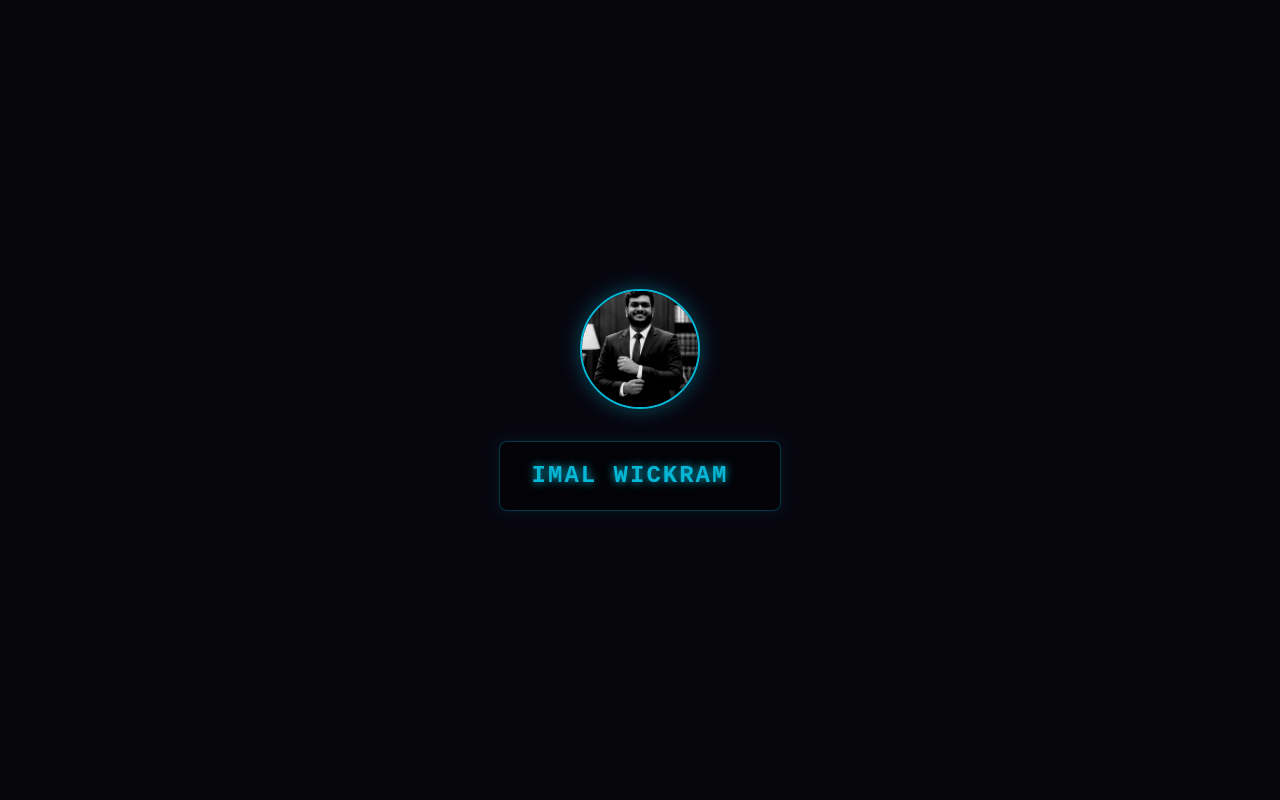
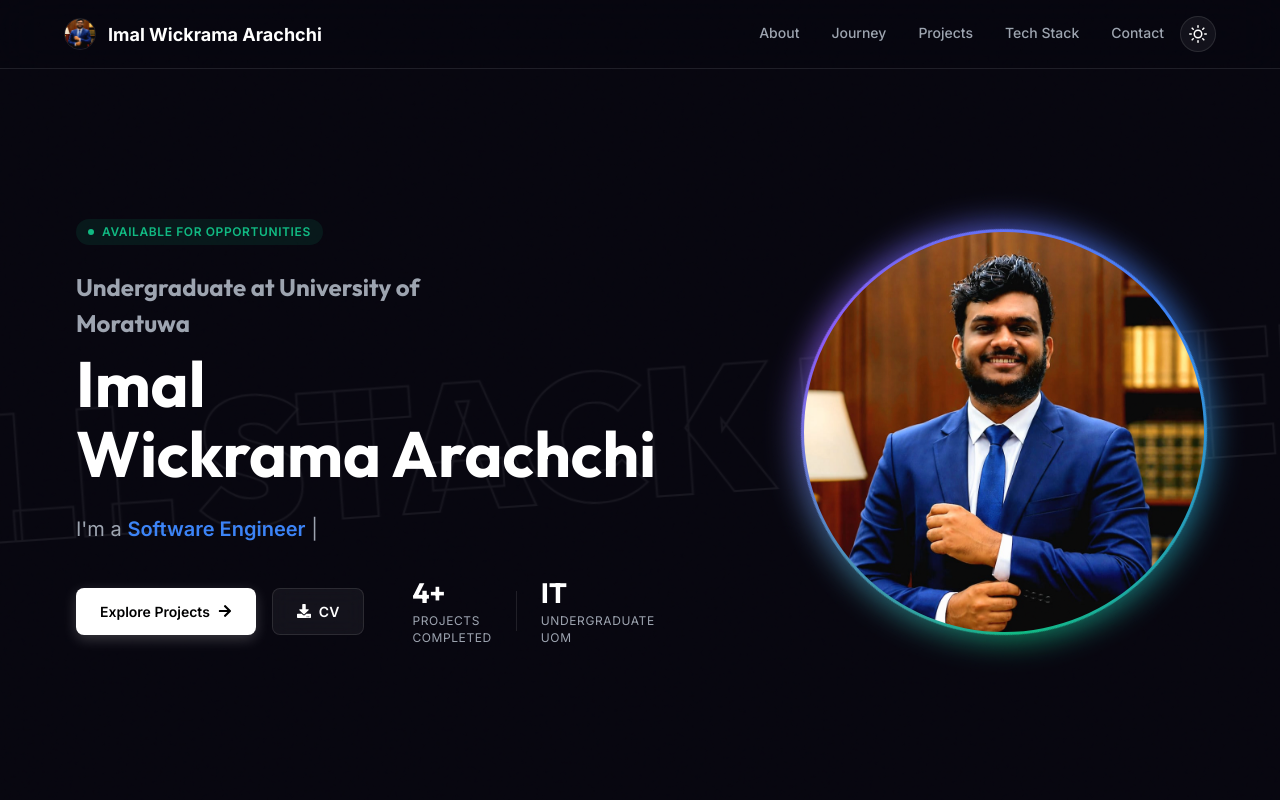
Before and after one commit to imalwic/Portfolio, a Next.js app: page / in a window 1280 px wide. Shown: the top 800 px of the page. Built offline with nearby package versions, Linux system fonts and the light colour scheme.

Commit message:
Improve matrix scramble effect with visible spaces

```diff
--- a/src/components/SplashScreen.tsx
+++ b/src/components/SplashScreen.tsx
@@ -15,28 +15,45 @@ export default function SplashScreen({ onComplete }: SplashScreenProps) {
 
   useEffect(() => {
     let iteration = 0;
-    let timer: NodeJS.Timeout;
+    let animationFrame: number;
 
-    const typeLetter = () => {
-      setDisplayedText(TARGET_TEXT.substring(0, iteration));
+    const animate = () => {
+      setDisplayedText(
+        TARGET_TEXT.split("")
+          .map((letter, index) => {
+            if (index < iteration) {
+              return TARGET_TEXT[index];
+            }
+            if (TARGET_TEXT[index] === ' ') {
+              return ' '; // Keep spaces intact
+            }
+            return LETTERS[Math.floor(Math.random() * LETTERS.length)];
+          })
+          .join("")
+      );
 
       if (iteration >= TARGET_TEXT.length) {
-        // Name is fully displayed, wait a short moment so it can be read, then fade out
-        timer = setTimeout(() => {
+        // Force the exact string at the end just to be 100% sure
+        setDisplayedText(TARGET_TEXT);
+
+        // Wait just a tiny bit so the final name is visible clearly, then fade out
+        setTimeout(() => {
           setIsFadingOut(true);
-          setTimeout(onComplete, 400); // 400ms fade out duration
-        }, 500); // 500ms pause to read the name
+          setTimeout(onComplete, 400);
+        }, 300);
         return;
       }
 
-      iteration++;
-      timer = setTimeout(typeLetter, 60); // Type next letter after 60ms
+      iteration += 1/2; // Speed of decoding (every 2 frames a letter is locked in)
+
+      setTimeout(() => {
+        animationFrame = requestAnimationFrame(animate);
+      }, 30); // Fast scramble frames
     };
 
-    // Start typing
-    timer = setTimeout(typeLetter, 200); // Initial delay
+    animationFrame = requestAnimationFrame(animate);
 
-    return () => clearTimeout(timer);
+    return () => cancelAnimationFrame(animationFrame);
   }, [onComplete]);
 
   return (
```
